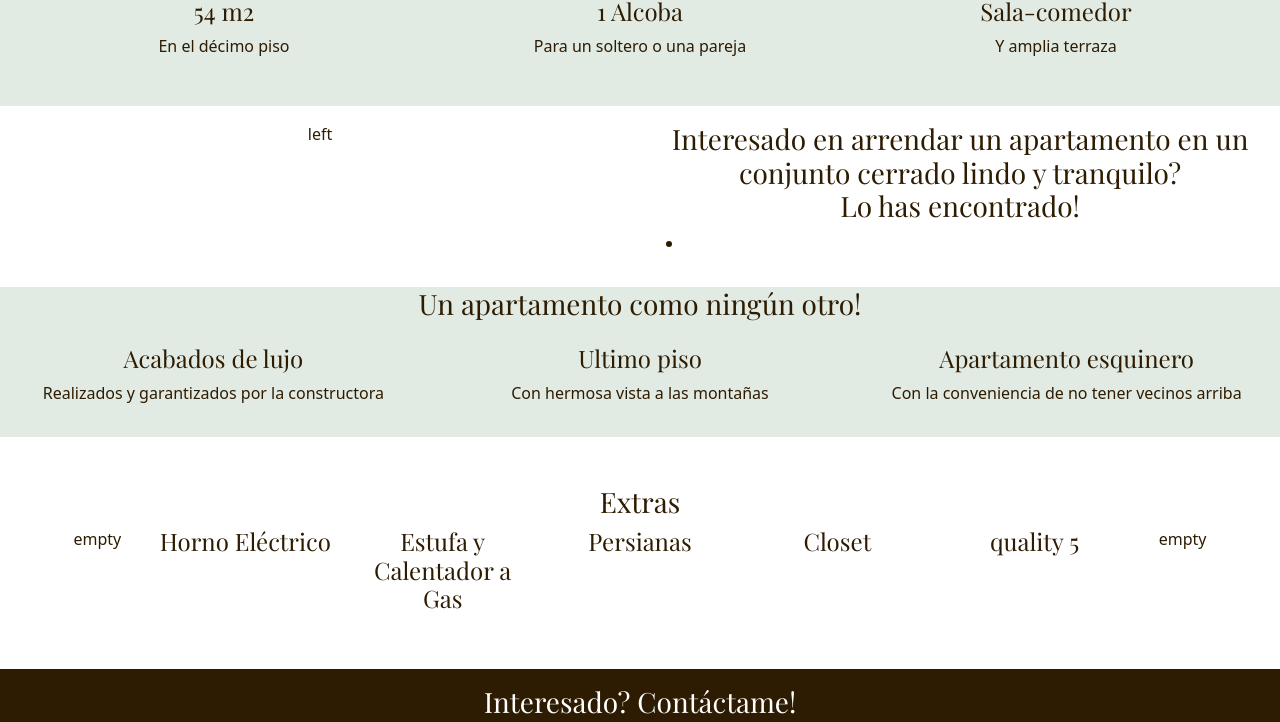
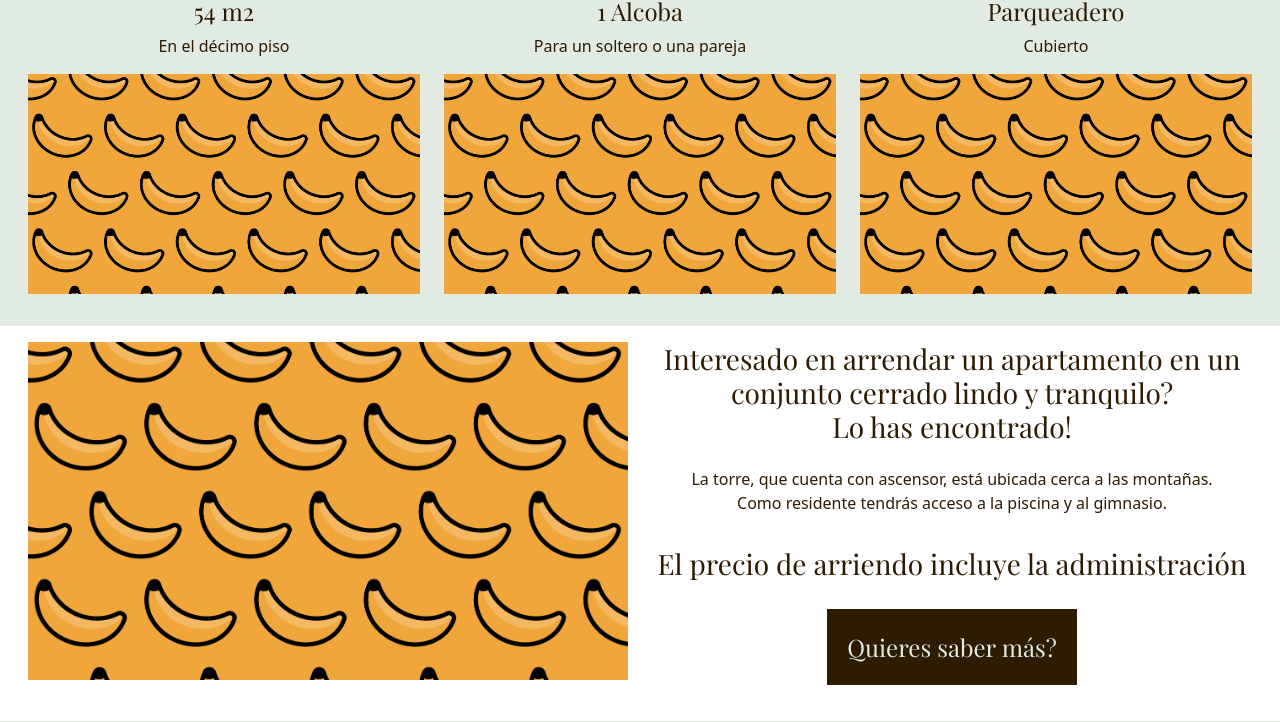
Before and after one commit to lapardo/aqualina-green-t3-1003, a plain HTML site: page index.html in a window 1280 px wide. Shown: the part 582-1304 px from the top of the page. Drawn offline with nearby package versions, Linux system fonts and the light colour scheme; a web font is replaced by a local one.

Commit message:
various updates

```diff
--- a/css/styles.css
+++ b/css/styles.css
@@ -8,6 +8,21 @@ body {
 
 h1, h2, h3, h4, h5, h6 {
 	font-family: 'Playfair Display', serif;
+}
+
+.bi {
+	font-size:80px;
+}
+
+.button {
+	display: inline-block;
+	color: #E1EBE3;
+	text-decoration: none;
+	font-family: 'Playfair Display', serif;
+	font-size: 1.5em;
+	background:#2E1C02;
+	margin: 20px;
+	padding: 20px;
 }
 
 nav {
--- a/index.html
+++ b/index.html
@@ -14,7 +14,7 @@
 	<!-- My CSS -->
     <link href="css/styles.css" rel="stylesheet" type="text/css">
 
-	<!-- fonts -->
+	<!-- Fonts -->
 	<link rel="preconnect" href="https://fonts.gstatic.com">
 	<link href="https://fonts.googleapis.com/css2?family=Playfair+Display:ital@0;1&display=swap" rel="stylesheet">
 
@@ -23,7 +23,7 @@
 
   <body>
     <!-- navigation starts -->
-	<nav class="navbar navbar-expand-lg navbar-light bg-light">
+	<nav class="navbar navbar-expand-lg navbar-light bg-light sticky-top">
 	  <div class="container-fluid">
 		<a class="navbar-brand" href="#">Aqualina Green T3 1003</a>
 		<button class="navbar-toggler" type="button" data-bs-toggle="collapse" data-bs-target="#navbarNav" aria-controls="navbarNav" aria-expanded="false" aria-label="Toggle navigation">
@@ -52,13 +52,13 @@
 	  </div>
 	  <div class="carousel-inner">
 		<div class="carousel-item active">
-		  <img src="images/carrousel-1.jpeg" class="d-block w-100" alt="...">
+		  <img src="images/header-1.jpeg" class="d-block w-100" alt="...">
 		</div>
 		<div class="carousel-item">
-		  <img src="images/carrousel-2.jpeg" class="d-block w-100" alt="...">
+		  <img src="images/header-2.jpeg" class="d-block w-100" alt="...">
 		</div>
 		<div class="carousel-item">
-		  <img src="images/carrousel-3.jpeg" class="d-block w-100" alt="...">
+		  <img src="images/header-3.jpeg" class="d-block w-100" alt="...">
 		</div>
 	  </div>
 	  <button class="carousel-control-prev" type="button" data-bs-target="#carouselExampleIndicators" data-bs-slide="prev">
@@ -79,74 +79,83 @@
 			<div class="col-4 py-3">
 				<h4>54 m2</h4>
 				<p>En el décimo piso</p>
+				<img src="images/placeholder.png" class="img-fluid" alt="">
 			</div>
 			<div class="col-4 py-3">
 				<h4>1 Alcoba</h4>
 				<p>Para un soltero o una pareja</p>
+				<img src="images/placeholder.png" class="img-fluid" alt="">
 			</div>
 			<div class="col-4 py-3">
-				<h4>Sala-comedor</h4>
-				<p>Y amplia terraza</p>
+				<h4>Parqueadero</h4>
+				<p>Cubierto</p>
+				<img src="images/placeholder.png" class="img-fluid" alt="">
 			</div>
 		</div> <!-- section 1 ends -->
-		<div class="row text-center py-3 section2"> <!-- section 2 starts -->
+		<div class="row text-center p-3 section2"> <!-- section 2 starts -->
 			<div class="col-6">
-				left
+				<img src="images/placeholder.png" class="img-fluid" alt="">
 			</div>
 			<div class="col-6">
 				<h3>Interesado en arrendar un apartamento en un conjunto cerrado lindo y tranquilo?<br>Lo has encontrado!</h3>
-				<ul>
-					<li></li>
-				</ul>
+				<p class="p-3">La torre, que cuenta con ascensor, está ubicada cerca a las montañas. Como residente tendrás acceso a la piscina y al gimnasio.</p>
+				<h3>El precio de arriendo incluye la administración</h3>
+				<a href="#footer" class="button">Quieres saber más?</a>
 			</div>
 		</div> <!-- section 2 ends -->
-		<div class="row text-center"> <!-- section 3 starts -->
-			<h3>Un apartamento como ningún otro!</h3>
+		<div class="row text-center p-3"> <!-- section 3 starts -->
+			<h3 class="fst-italic">Un apartamento como ningún otro!</h3>
 			<div class="col-4 py-3">
 				<h4>Acabados de lujo</h4>
 				<p>Realizados y garantizados por la constructora</p>
+				<img src="images/placeholder.png" class="img-fluid" alt="">
 			</div>
 			<div class="col-4 py-3">
 				<h4>Ultimo piso</h4>
 				<p>Con hermosa vista a las montañas</p>
+				<img src="images/placeholder.png" class="img-fluid" alt="">
 			</div>
 			<div class="col-4 py-3">
 				<h4>Apartamento esquinero</h4>
 				<p>Con la conveniencia de no tener vecinos arriba</p>
+				<img src="images/placeholder.png" class="img-fluid" alt="">
 			</div>
 		</div> <!-- section 3 ends -->
 		<!-- section 4 starts -->
-		<div class="row section4 text-center p-5">
-			<h3>Extras</h3>
-			<div class="col-md-1 text-center d-none d-sm-block">
-				<p>empty</p>
+		<div class="row section4 text-center p-3">
+			<h3 class="fst-italic">Extras</h3>
+			<div class="col-md-1 d-none d-sm-block">
 			</div>
-			<div class="col-md-2 text-center">
+			<div class="col-md-2 py-3">
+				<i class="bi bi-lightning"></i>
 				<h4>Horno Eléctrico</h4>
 			</div>
-			<div class="col-md-2 text-center">
+			<div class="col-md-2 py-3">
+				<i class="bi bi-speedometer"></i>
 				<h4>Estufa y Calentador a Gas</h4>
 			</div>
-			<div class="col-md-2 text-center">
+			<div class="col-md-2 py-3">
+				<i class="bi bi-cloud-moon-fill"></i>
 				<h4>Persianas</h4>
 			</div>
-			<div class="col-md-2 text-center">
+			<div class="col-md-2 py-3">
+				<i class="bi bi-inboxes-fill"></i>
 				<h4>Closet</h4>
 			</div>
-			<div class="col-md-2 text-center">
-				<h4>quality 5</h4>
+			<div class="col-md-2 py-3">
+				<i class="bi bi-columns-gap"></i>
+				<h4>Nevera y Lavadora</h4>
 			</div>
 			<div class="col-md-1 text-center d-none d-sm-block">
-				<p>empty</p>
 			</div>
 		</div><!-- section 4 ends -->
 	</div> <!-- Grid ends -->
 	<footer>
-		<div class="container-fluid text-center p-3" id="footer">
-			<h3>Interesado? Contáctame!</h3>
+		<div class="container-fluid text-center p-5" id="footer">
+			<h1>Interesado? Contáctame!</h1>
 			<i class="bi bi-telephone-fill"></i>
 			<i class="bi bi-whatsapp"></i>
-			<h4>(+57) 300 3856800</h4>
+			<h2>(+57) 300 3856800</h2>
 		</div>
 	</footer>
 
```
Also changed, not shown: images/header-1.jpeg (renamed from images/carrousel-1.jpeg), images/header-2.jpeg (renamed from images/carrousel-2.jpeg), images/header-3.jpeg (renamed from images/carrousel-3.jpeg), images/placeholder.png (added), 1 other file.
